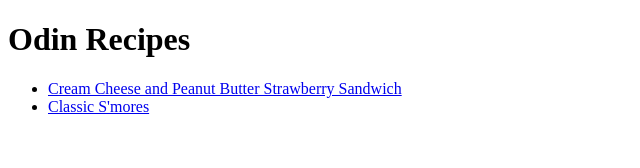
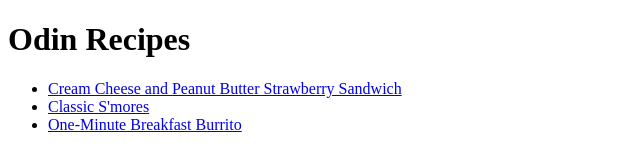
Before and after one commit to brianna-mebane/odin-recipes, a plain HTML site: page index.html in a window 1280 px wide. Shown: the whole page, without its empty margins (0-640 px from the left). Drawn offline with Linux system fonts and the light colour scheme.

Commit message:
Commit breakfast burrito pic and add README credit committed image used for breakfast burrito recipe and provided proper credit for content used in the aforementioned document

```diff
--- a/index.html
+++ b/index.html
@@ -11,6 +11,7 @@
     <ul>
         <li><a href="recipes/strawberry-sandwich.html" rel="noreferrer">Cream Cheese and Peanut Butter Strawberry Sandwich</a></li>
         <li><a href="recipes/smores.html" rel="noreferrer">Classic S'mores</a></li>
+        <li><a href="recipes/brekkie-burrito.html">One-Minute Breakfast Burrito</a></li>
     </ul>
 </body>
 </html>
```
Also changed, not shown: images/brekkie-burrito.jpeg (added), 1 other file.
